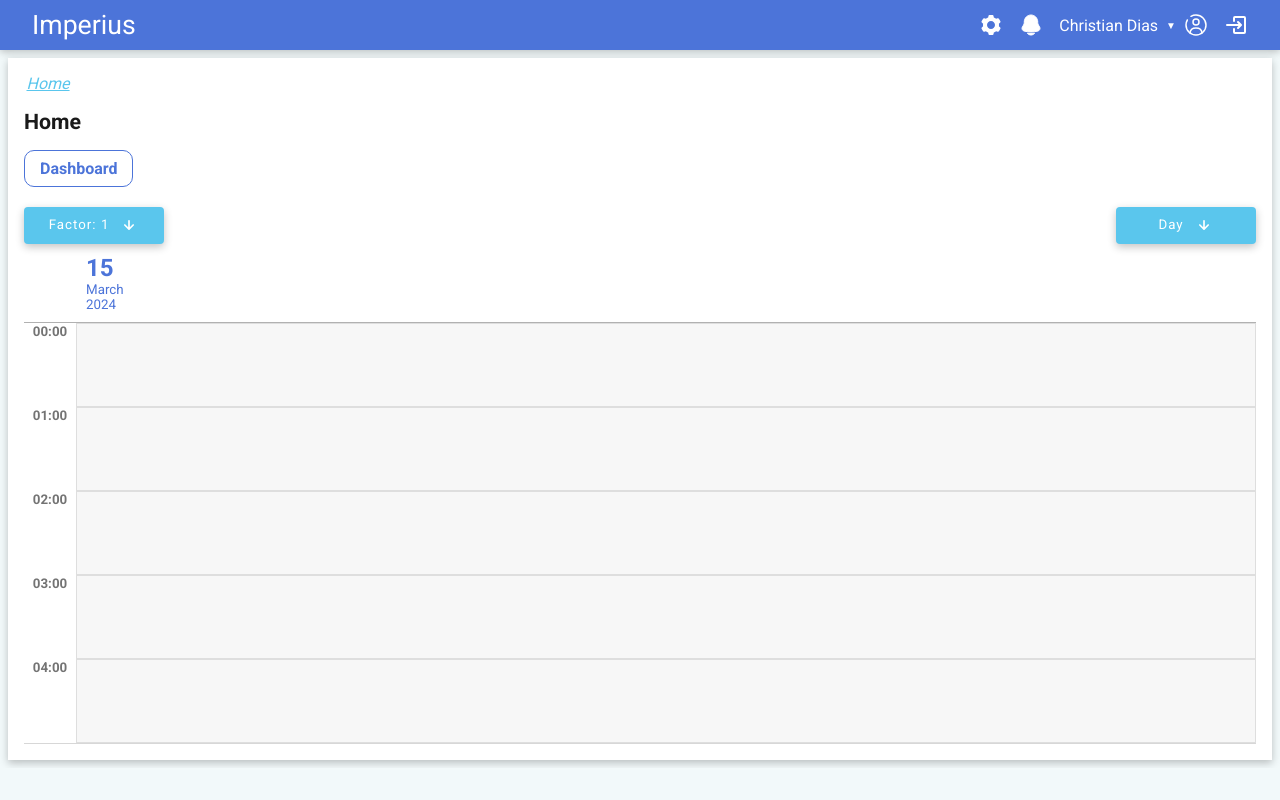
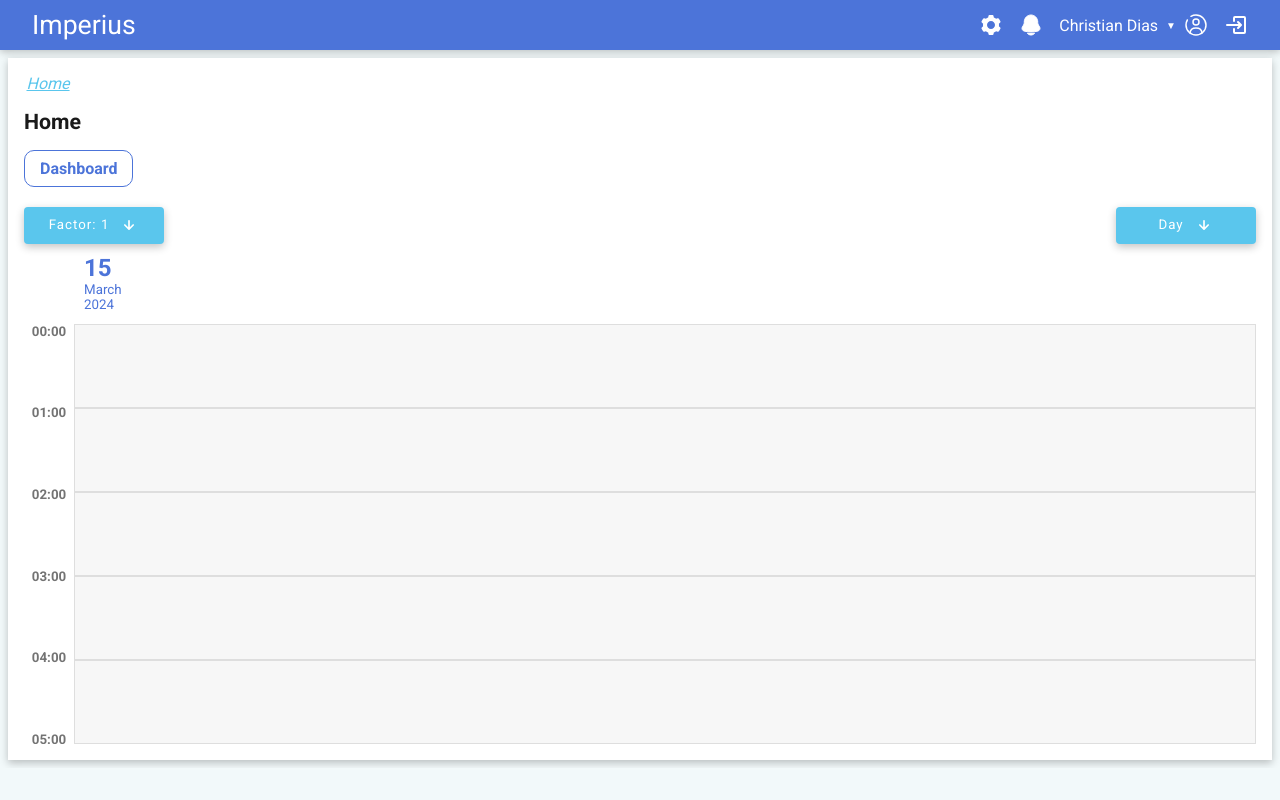
Before and after one commit to christianltdias/app, a Next.js app: page / in a window 1280 px wide. Built offline with nearby package versions, Linux system fonts and the light colour scheme.

Commit message:
fixed calendar day view

```diff
--- a/components/calendar/views/day/calendar.day.view.module.sass
+++ b/components/calendar/views/day/calendar.day.view.module.sass
@@ -1,11 +1,15 @@
 @import '../../../../styles/variables'
+
+$container-width: 500px
+$header-width: 60px
+$header-padding: 10px
 
 .calendar-day-container
   width: 100%
   display: flex
   flex-direction: column
   justify-content: flex-start
-  max-height: 500px
+  max-height: $container-width
   overflow: hidden
 
   .spinner-wrapper
@@ -13,88 +17,99 @@
     left: 50%
     top: 300px
 
-  .calendar-day-wrapper
-    position: relative
-    overflow: auto
-    border-bottom: 1px solid #9c9c9c67
+  .calendar-day-main-wrapper
+    overflow: hidden
 
+    .calendar-day-header
+      cursor: pointer
+      padding: $header-padding
+      color: $primary-color
+      height: $header-width
 
-    .calendar-hour-line
-      position: absolute
-      width: calc(100% - 50px)
-      margin: 0
-      box-sizing: border-box
-      height: 1pix
-      border: 1px solid $primary-color
-      opacity: 0.6
-      left: 50px
-      top: 50px
-      z-index: 1
+      p
+        margin: 0
+        margin-left: 50px
+        padding: 0
+        font-size: 10pt
+        font-weight: 500
 
-    .calendar-day-table
-      width: 100%
-      border-spacing: 0
+        &:nth-child(1)
+          font-weight: bold
+          font-size: 18pt
 
-      .calendar-day-header
-        background-color: white
-        position: sticky
-        height: 50px
-        top: 0
-        z-index: 100
+    .calendar-day-table-wrapper
+      position: relative
+      overflow: auto
+      max-height: calc($container-width - $header-width - 2 * $header-padding)
+      display: flex
+      flex-direction: row
 
-      .calendar-day-body
-        background-color: #f7f7f7
+      .calendar-day-time-container
+        display: flex
+        flex-direction: column
 
-      .calendar-day-time-title
-        border-bottom: 1px solid #9c9c9cc9
-
-      .calendar-day-title
-        cursor: pointer
-        padding: 10px
-        border-bottom: 1px solid #9c9c9cc9
-        color: $primary-color
-
-        p
+        .calendar-day-hour-tag
+          background-color: white
           margin: 0
           padding: 0
+          text-align: center
+          width: 50px
+          font-weight: bold
+          color: #4b4b4bc7
           font-size: 10pt
-          font-weight: 500
 
-          &:nth-child(1)
-            font-weight: bold
-            font-size: 18pt
+      .calendar-day-table
+        width: 100%
+        border-spacing: 0
 
-      .calendar-day-tag
-        background-color: white
-        text-align: center
-        width: 50px
-        font-weight: bold
-        color: #4b4b4bc7
-        font-size: 10pt
+        .calendar-day-header
+          background-color: white
+          position: sticky
+          height: 50px
+          top: 0
+          z-index: 100
 
-      .calendar-hour
-        cursor: pointer
-        position: relative
+        .calendar-day-table-body
+          background-color: #f7f7f7
 
-        &:hover
-          background-color: #d3d3d3
+        .calendar-day-time-title
+          border-bottom: 1px solid #9c9c9cc9
 
-      .calendar-hour-both
-        @extend .calendar-hour
-        border: 1px solid rgba(0,0,0,.1)
+        .calendar-day-hour
+          cursor: pointer
+          position: relative
 
-      .calendar-hour-top
-        @extend .calendar-hour
-        border: 1px solid rgba(0,0,0,.1)
-        border-top: 1px dashed rgba(0,0,0,.1)
+          &:hover
+            background-color: #d3d3d3
 
-      .calendar-hour-middle
-        @extend .calendar-hour
-        border: 1px solid rgba(0,0,0,.1)
-        border-top: 1px dashed rgba(0,0,0,.1)
-        border-bottom: 1px dashed rgba(0,0,0,.1)
+        .calendar-day-hour-both
+          @extend .calendar-day-hour
+          border: 1px solid rgba(0,0,0,.1)
 
-      .calendar-hour-bottom
-        @extend .calendar-hour
-        border: 1px solid rgba(0,0,0,.1)
-        border-bottom: 1px dashed rgba(0,0,0,.1)
+        .calendar-day-hour-top
+          @extend .calendar-day-hour
+          border: 1px solid rgba(0,0,0,.1)
+          border-top: 1px dashed rgba(0,0,0,.1)
+
+        .calendar-day-hour-middle
+          @extend .calendar-day-hour
+          border: 1px solid rgba(0,0,0,.1)
+          border-top: 1px dashed rgba(0,0,0,.1)
+          border-bottom: 1px dashed rgba(0,0,0,.1)
+
+        .calendar-day-hour-bottom
+          @extend .calendar-day-hour
+          border: 1px solid rgba(0,0,0,.1)
+          border-bottom: 1px dashed rgba(0,0,0,.1)
+
+      .calendar-day-hour-line
+        position: absolute
+        width: calc(100% - 50px)
+        margin: 0
+        box-sizing: border-box
+        height: 1pix
+        border: 1px solid $primary-color
+        opacity: 0.6
+        left: 50px
+        top: 50px
+        z-index: 1
--- a/components/calendar/views/day/calendar.day.view.tsx
+++ b/components/calendar/views/day/calendar.day.view.tsx
@@ -28,8 +28,8 @@ export default function CalendarDayView({
   const wrapperRef = useRef(null);
   const tableRef = useRef(null);
 
-  const factor = useAppSelector(state => state.calendar.factor);
-  const cells = useAppSelector(state => state.calendar.cells[0]);
+  const factor = useAppSelector((state) => state.calendar.factor);
+  const cells = useAppSelector((state) => state.calendar.cells[0]);
 
   const [cellRefs, setCellRefs] = useState([]);
   const [loading, setLoading] = useState(true);
@@ -44,23 +44,23 @@ export default function CalendarDayView({
 
   useEffect(() => {
     const calculateTop = (): number => {
-      var boundary: BoundaryReference<any> = tableRef.current.getBoundingClientRect();
+      var boundary: BoundaryReference<any> =
+        tableRef.current.getBoundingClientRect();
       const top = getTop(boundary, 15);
       setTop(top);
       return top;
-    }
+    };
 
     const interval = setInterval(() => {
       calculateTop();
     }, 60000);
 
     const topvalue = calculateTop();
-    if(scrollToCurrentTime){
+    if (scrollToCurrentTime) {
       scrollToCurrent(topvalue);
     }
 
     return () => clearInterval(interval);
-
   }, [wrapperRef, tableRef]);
 
   const scrollToCurrent = (top: number) => {
@@ -70,35 +70,41 @@ export default function CalendarDayView({
     });
   };
 
-  const getEvents = (events: CalendarEvent[], cells: CalendarCell[]): CalendarEvent[] => {
-    cells.map(cell => {
-      var cellEvents = events.filter(event => isCellPartOfEvent(event, cell))
-      cellEvents.map(refevent => {
-        var conflictedEvents = events.filter(event => refevent.id !== event.id && isCellPartOfEvent(refevent, event))
-        if(refevent.maxConflictedEvents.length < conflictedEvents.length){
+  const getEvents = (
+    events: CalendarEvent[],
+    cells: CalendarCell[]
+  ): CalendarEvent[] => {
+    cells.map((cell) => {
+      var cellEvents = events.filter((event) => isCellPartOfEvent(event, cell));
+      cellEvents.map((refevent) => {
+        var conflictedEvents = events.filter(
+          (event) =>
+            refevent.id !== event.id && isCellPartOfEvent(refevent, event)
+        );
+        if (refevent.maxConflictedEvents.length < conflictedEvents.length) {
           refevent.maxConflictedEvents = conflictedEvents;
         }
-      })
-    })
+      });
+    });
     return events.sort((a, b) => a.startDate.getTime() - b.startDate.getTime());
-  }
+  };
 
   const getCellStyle = (cell: CalendarCell): string => {
     const minutes = cell.startDate.getMinutes();
     if (factor === 1) {
-      return "calendar-hour-both";
+      return "calendar-day-hour-both";
     } else if (factor === 2) {
       if (minutes !== 0) {
-        return "calendar-hour-top";
+        return "calendar-day-hour-top";
       }
-      return "calendar-hour-bottom";
+      return "calendar-day-hour-bottom";
     } else {
       if (minutes === 15 || minutes === 30) {
-        return "calendar-hour-middle";
+        return "calendar-day-hour-middle";
       } else if (minutes !== 0) {
-        return "calendar-hour-top";
+        return "calendar-day-hour-top";
       }
-      return "calendar-hour-bottom";
+      return "calendar-day-hour-bottom";
     }
   };
 
@@ -116,26 +122,22 @@ export default function CalendarDayView({
 
   return (
     <div className={styles["calendar-day-container"]}>
-      <div className={styles["calendar-day-wrapper"]} ref={wrapperRef}>
+      <div className={styles["calendar-day-main-wrapper"]} ref={wrapperRef}>
+        <div className={styles["calendar-day-header"]}>
+          {getDayName(currentDay)
+            .split(" ")
+            .map((daypart) => (
+              <p>{daypart}</p>
+            ))}
+        </div>
+        <div className={styles["calendar-day-table-wrapper"]}>
+          <div className={styles["calendar-day-time-container"]} style={{gap: `calc(${cellHeight}px - 10pt)`}}>
+            {cells.map((cell, index) => <p className={styles["calendar-day-hour-tag"]} key={`row-${index}-key}`}>{getTimeTag(cell.startDate, true)}</p>)}
+          </div>
           <table className={styles["calendar-day-table"]} ref={tableRef}>
-          <thead>
-            <tr className={styles["calendar-day-header"]}>
-              <th className={styles["calendar-day-time-title"]}></th>
-              <th
-                align="left"
-                className={styles["calendar-day-title"]}
-                onClick={() => scrollToCurrent(top)}
-              >
-                {getDayName(currentDay).split(' ').map(daypart=> <p>{daypart}</p>)}
-              </th>
-            </tr>
-          </thead>
-          <tbody className={styles["calendar-day-body"]}>
+            <tbody className={styles["calendar-day-table-body"]}>
               {cells.map((cell, index) => (
                 <tr key={`row-${index}}`}>
-                <td valign="top" className={styles["calendar-day-tag"]} key={`row-${index}-key}`}>
-                  {getTimeTag(cell.startDate, true)}
-                </td>
                   <td
                     align="center"
                     style={{ height: cellHeight }}
@@ -143,7 +145,10 @@ export default function CalendarDayView({
                     ref={cellRefs[index]}
                     key={`row-${index}}-cell`}
                   >
-                  {!loading && mappedEvents.filter(e => e.parentCell?.id === cell.id).map((event) => (
+                    {!loading &&
+                      mappedEvents
+                        .filter((e) => e.parentCell?.id === cell.id)
+                        .map((event) => (
                           <Event
                             event={event}
                             margin={5}
@@ -157,11 +162,13 @@ export default function CalendarDayView({
               ))}
             </tbody>
           </table>
-        <hr className={styles["calendar-hour-line"]} style={{top: top}}/>
+          <hr
+            className={styles["calendar-day-hour-line"]}
+            style={{ top: top }}
+          />
         </div>
-        <div className={styles["spinner-wrapper"]}>
-          {loading && <Spinner />}
       </div>
+      <div className={styles["spinner-wrapper"]}>{loading && <Spinner />}</div>
     </div>
   );
 }
```
Lines whose indentation alone changed are shown as unchanged.
